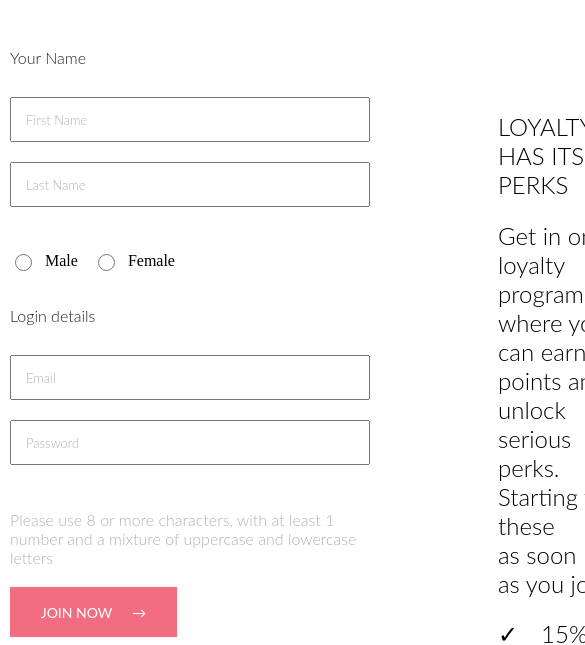
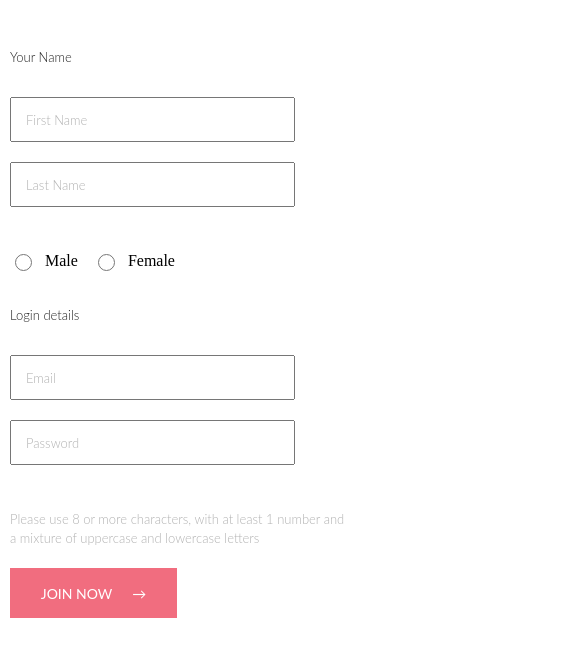
Before and after one commit to TauViper/Oraz, a plain HTML site: page registration.html in a window 390 px wide. Shown: the part 231-876 px from the top of the page, 585 px wide, since content can reach past the window. Drawn offline with Linux system fonts and the light colour scheme.

Commit message:
update adaptive

```diff
--- a/style.scss
+++ b/style.scss
@@ -144,7 +144,7 @@ label {
                 top: 60px;
                 right: -344px;
                 padding: 20px;
-                overflow-y: scroll;
+
                 & div {
                     position: relative;
                     & label {
@@ -598,7 +598,7 @@ label {
                 color: black;
                 margin: 16px 15px 24px 17px;
                 & > summary {
-                    width: 327px;
+                    max-width: 327px;
                     border-left: 5px solid $colorText;
                     border-bottom: 1px solid #ebebeb;
                     padding: 10px;
@@ -798,7 +798,7 @@ label {
             overflow: hidden;
             img {
                 width: 262px;
-                height: 306px;
+
                 transition: all 2s 0s ease-out;
                 &:hover {
                     transform: scale(1.5);
@@ -1001,7 +1001,7 @@ label {
 .center__reg {
     display: flex;
     .action__reg {
-        width: 360px;
+        max-width: 360px;
         margin-bottom: 96px;
         & input {
             padding-left: 14px;
@@ -1072,8 +1072,8 @@ label {
     .info__reg {
         margin-left: 128px;
         margin-top: 64px;
-        width: 652px;
-        height: 334px;
+        max-width: 652px;
+
         & p {
             font-family: $fontFamily;
             font-weight: 300;
@@ -1108,7 +1108,7 @@ label {
         .heading {
             .menu {
                 &__nav {
-                    right: -155px;
+                    right: -129px;
                     width: 172px;
                     top: 60px;
                 }
@@ -1138,6 +1138,11 @@ label {
                     top: 60px;
                 }
             }
+        }
+    }
+    .menu {
+        &__nav {
+            overflow-y: scroll;
         }
     }
     .banner {
@@ -1174,7 +1179,7 @@ label {
         .catalog {
             justify-content: space-evenly;
             & > .product__box {
-                width: 348px;
+                width: 335px;
                 & .item {
                     & > img {
                         width: 350px;
@@ -1187,6 +1192,12 @@ label {
         }
         .filters__right {
             margin-right: 0;
+        }
+    }
+    /*____________________________REGISTRATION_______________*/
+    .center__reg {
+        .info__reg {
+            margin-left: 39px;
         }
     }
 }
@@ -1252,6 +1263,20 @@ label {
             }
         }
     }
+    /*_____________REGISTRATION___________________*/
+    .center__reg {
+        flex-direction: column;
+        .info__reg {
+            margin-bottom: 100px;
+            margin-left: 0;
+
+            max-width: 380px;
+
+            & p {
+                font-size: 16px;
+            }
+        }
+    }
 }
 @media (max-width: 425px) {
     .header {
@@ -1291,8 +1316,13 @@ label {
             &:not(:last-child) {
                 background-size: 100%;
                 width: 100%;
-                height: 260px;
+                max-height: 245px;
             }
+        }
+    }
+    .center__block {
+        .browse {
+            margin-top: 65px;
         }
     }
 
@@ -1364,6 +1394,18 @@ label {
         }
         .filters__right {
             margin-right: 0;
+        }
+    }
+    /*__________________________REGISTRATION_______________*/
+    .center__reg {
+        .action__reg {
+            margin-bottom: 0;
+            & input {
+                width: 285px;
+            }
+            & p {
+                font-size: 13px;
+            }
         }
     }
 }
```
Also changed, not shown: style.css, 1 other file.
